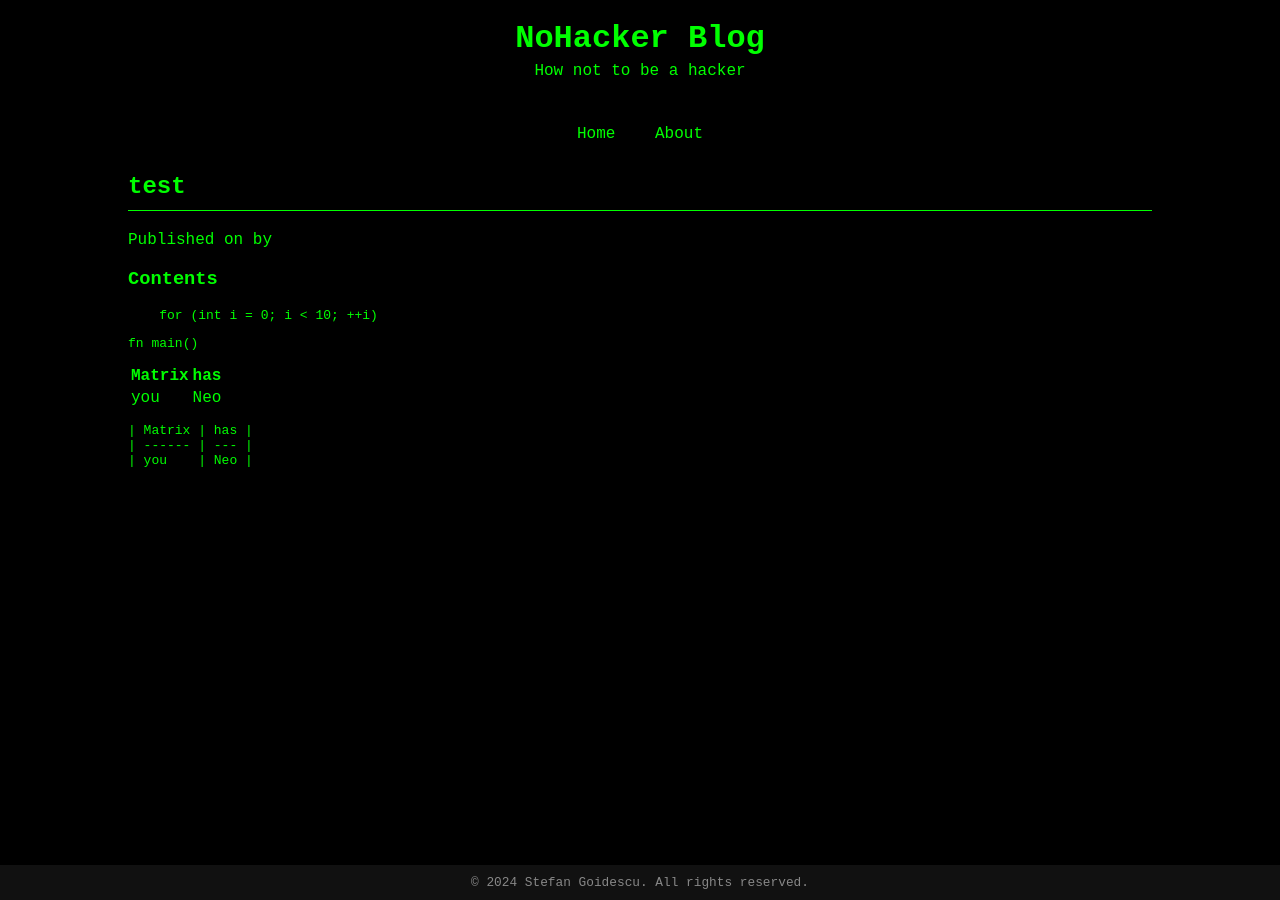
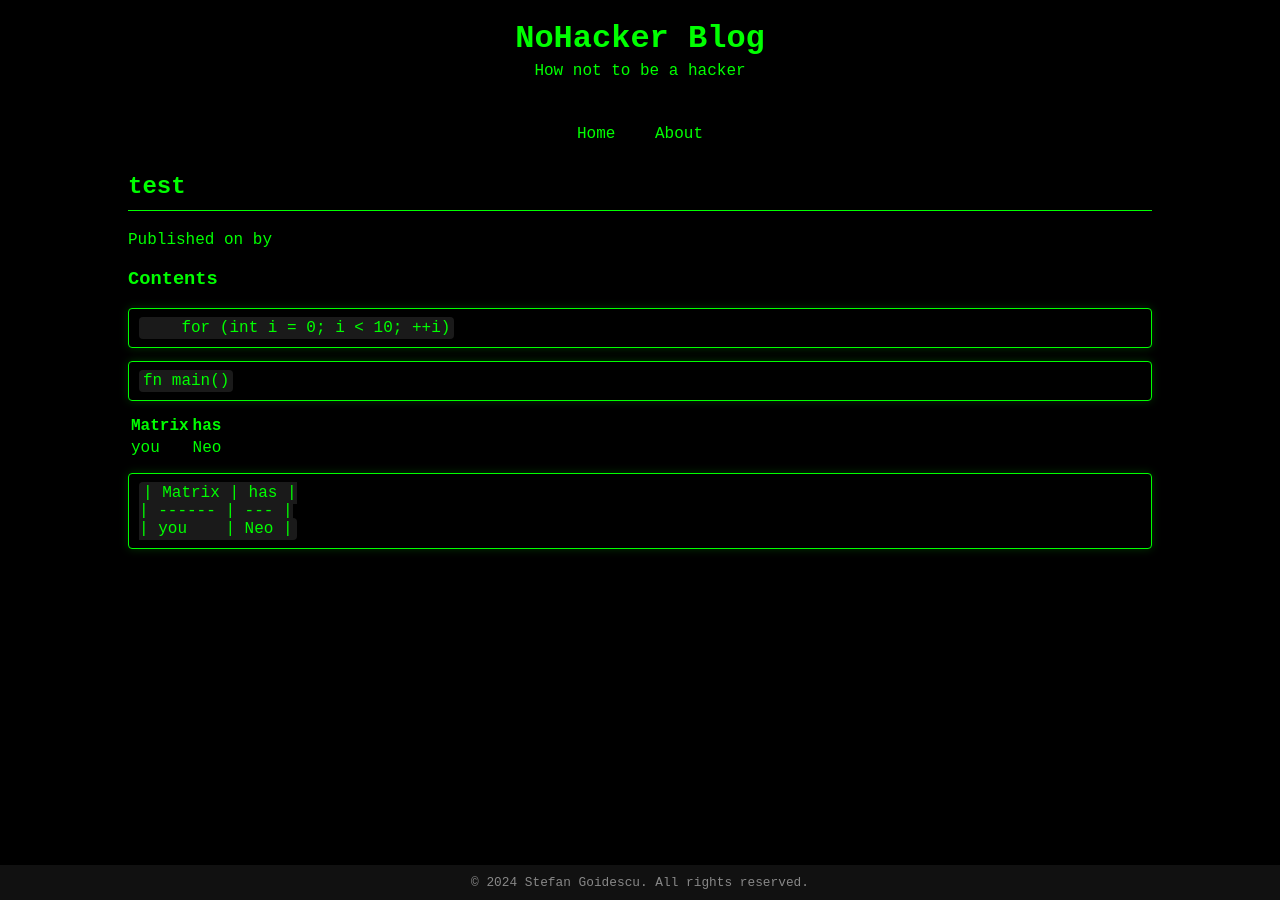
Before and after one commit to nohackerblog/nohackerblog.github.io, a Jekyll site: the page built from posts/nopost.md, in a window 1280 px wide. Built offline with Jekyll 4.4.1, drawn with Linux system fonts in a browser that asks for light colours.

Commit message:
pls work bro

```diff
--- a/assets/style.css
+++ b/assets/style.css
@@ -126,3 +126,27 @@ footer p {
     color: #888888;
     margin: 0;
 }
+
+/* Style for code */
+code {
+    color: #00FF00;
+    background-color: #1a1a1a;
+    padding: 2px 4px;
+    border-radius: 4px;
+    font-family: "Courier New", Courier, monospace;
+}
+
+pre {
+    background-color: #000000;
+    border: 1px solid #00FF00;
+    border-radius: 4px;
+    padding: 10px;
+    overflow-x: auto;
+    color: #00FF00;
+    box-shadow: 0 0 10px rgba(0, 255, 0, 0.2);
+}
+
+pre code {
+    color: #00FF00;
+    font-family: "Courier New", Courier, monospace;
+}
```
